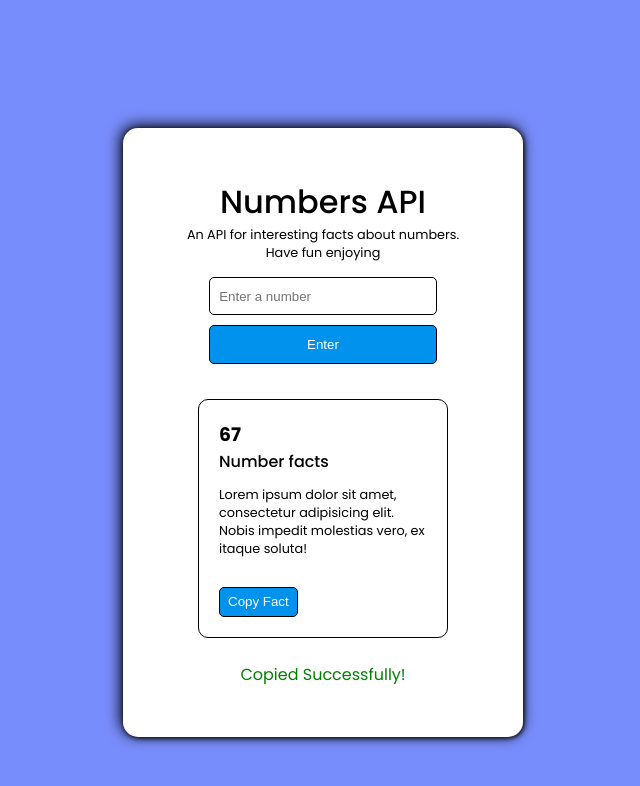
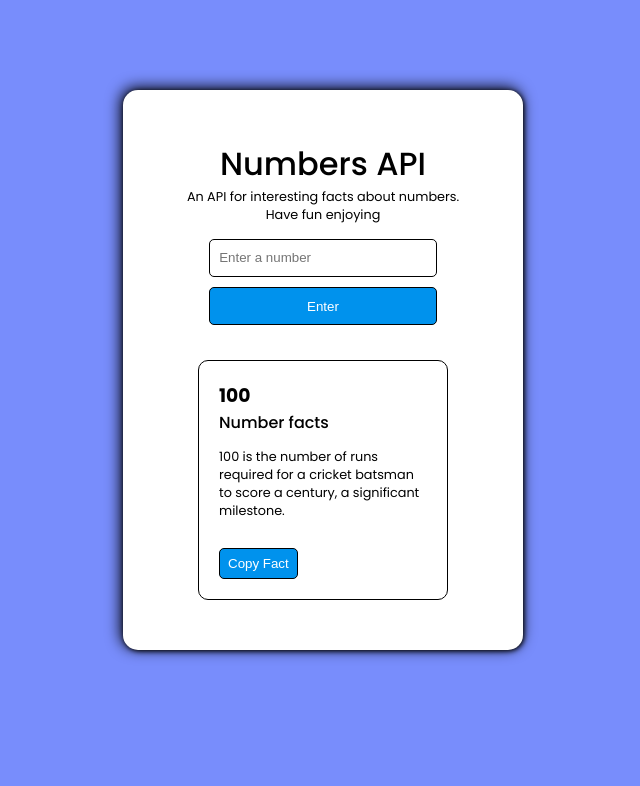
Before and after one commit to mutasim77/JS-Projects, a PHP site: page / in a window 1280 px wide. Shown: the top 786 px of the page, without its empty margins (317-957 px from the left). Run offline with PHP 8.4, Linux system fonts and the light colour scheme.

Commit message:
Finished

```diff
--- a/NumbersFacts/index.html
+++ b/NumbersFacts/index.html
@@ -5,8 +5,11 @@
     <meta charset="UTF-8">
     <meta http-equiv="X-UA-Compatible" content="IE=edge">
     <meta name="viewport" content="width=device-width, initial-scale=1.0">
-    <title>Document</title>
+    <title>Number Facts</title>
     <link rel="stylesheet" href="styles/css/style.css">
+    <link rel="shortcut icon"
+        href="https://www.pngitem.com/pimgs/m/117-1175183_1-to-10-numbers-png-background-number-1.png"
+        type="image/x-icon">
 </head>
 
 <body>
@@ -15,14 +18,14 @@
         <p>An API for interesting facts about numbers. Have fun enjoying</p>
         <div class="row">
             <input type="text" placeholder="Enter a number" id="input">
-            <button class="btn">Enter</button>
+            <button class="btn" id="btn">Enter</button>
         </div>
         <div class="fact-desc">
-            <h3>67</h3>
+            <h3>100</h3>
             <h4>Number facts</h4>
             <p>
-                Lorem ipsum dolor sit amet, consectetur adipisicing elit. Nobis impedit molestias vero, ex itaque
-                soluta!
+                100 is the number of runs required for a cricket batsman
+                to score a century, a significant milestone.
             </p>
             <button class="btn" id="copy">Copy Fact</button>
         </div>
@@ -31,6 +34,7 @@
 
 
     <script src="js/script.js"></script>
+    <script src="https://code.jquery.com/jquery-3.6.3.js"></script>
 </body>
 
 </html>
--- /dev/null
+++ b/NumbersFacts/js/script.js
@@ -0,0 +1,37 @@
+let btn = document.querySelector('#btn');
+let btnCopy = document.querySelector('#copy');
+
+//! Enter Button
+btn.addEventListener('click', () => {
+    let input = document.querySelector('#input').value;
+    $('.message').removeClass('copied');
+    $('.message').removeClass('error');
+    if (!isNaN(input)) {
+        fetchData(`http://numbersapi.com/${input}`);
+    } else {
+        $('.message').addClass('error');
+        $('.message').text('Please, Enter a number!');
+    }
+})
+
+//! Fetch the Data
+async function fetchData(url) {
+    let data = await fetch(url);
+    let result = await data.text();
+    showResult(result);
+}
+//! Show the result of Fetching
+function showResult(data) {
+    $('.fact-desc h3').text(data.split(' ')[0]);
+    $('.fact-desc p').text(data);
+}
+
+//! Copy Button
+btnCopy.addEventListener('click', () => {
+    let text = $('.fact-desc p').text();
+    $('.message').removeClass('copied');
+    navigator.clipboard.writeText(text).then(() => {
+        $('.message').addClass('copied');
+        $('.message').text('Copied Successfully!');
+    })
+})
--- a/NumbersFacts/styles/css/style.css
+++ b/NumbersFacts/styles/css/style.css
@@ -14,7 +14,7 @@ body {
   max-width: 400px;
   margin: 0 auto;
   text-align: center;
-  margin-top: 10%;
+  margin-top: 7%;
   border-radius: 15px;
   background-color: #fff;
   padding: 50px;
@@ -73,6 +73,14 @@ body {
 }
 
 .message {
+  margin-top: 1.5em;
+  display: none;
+}
+.message.error {
+  color: red;
+  display: inherit;
+}
+.message.copied {
   color: green;
-  margin-top: 1.5em;
+  display: inherit;
 }/*# sourceMappingURL=style.css.map */
--- a/NumbersFacts/styles/sass/style.sass
+++ b/NumbersFacts/styles/sass/style.sass
@@ -13,7 +13,7 @@ body
     max-width: 400px
     margin: 0 auto
     text-align: center
-    margin-top: 10%
+    margin-top: 7%
     border-radius: 15px
     background-color: #fff
     padding: 50px
@@ -65,5 +65,12 @@ body
         padding: .5em .6em
 
 .message
-    color: green
     margin-top: 1.5em
+    display: none
+
+    &.error
+        color: red
+        display: inherit
+    &.copied
+        color: green
+        display: inherit
```
Also changed, not shown: 1 other file.
